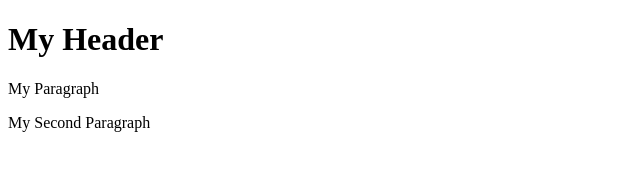
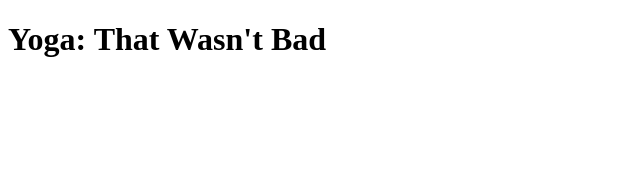
Before and after one commit to wendyOhmegaWolf/yogathatwasntbad, a plain HTML site: page index.html in a window 1280 px wide. Shown: the whole page, without its empty margins (0-640 px from the left). Drawn offline with Linux system fonts and the light colour scheme.

```diff
--- a/index.html
+++ b/index.html
@@ -1,8 +1,6 @@
 <!DOCTYPE html>
 <html>
 <body>
-    <h1>My Header</h1>
-    <p>My Paragraph</p>
-    <p>My Second Paragraph</p>
+    <h1>Yoga: That Wasn't Bad</h1>
 </body>
 </html>
```
